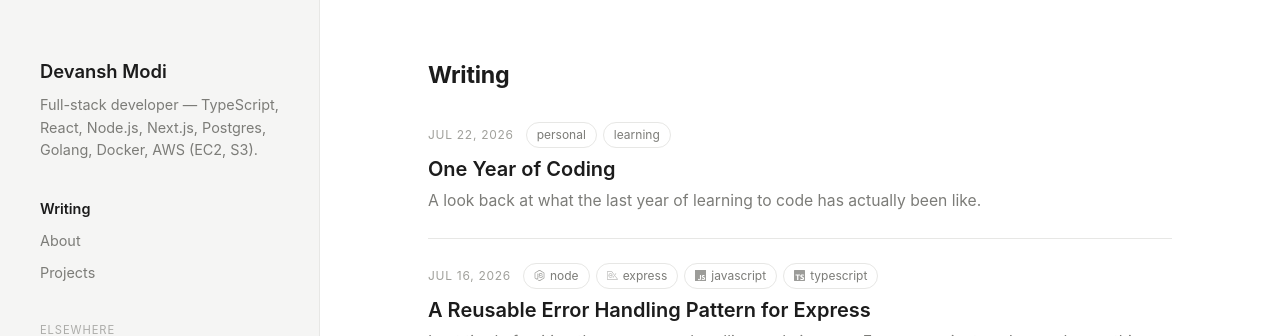
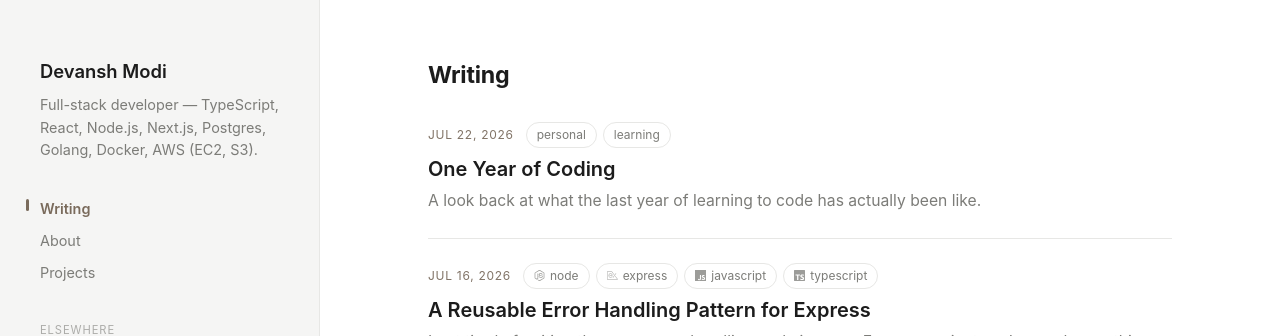
Before and after one commit to DevanshModi09/devanshmodi.in, a React (Vite) app: page / in a window 1280 px wide. Shown: the top 336 px of the page. Built offline with nearby package versions, Linux system fonts and the light colour scheme.

Commit message:
add a subtle color

```diff
--- a/src/index.css
+++ b/src/index.css
@@ -12,6 +12,7 @@
   --text-muted: #7c7c78;
   --text-faint: #a0a09b;
   --border: #e7e7e5;
+  --accent: hsl(30 14% 42%); /* taupe , when its white theme */
   --sans: "Avenir Next", Avenir, -apple-system, BlinkMacSystemFont, "Segoe UI",
     Roboto, sans-serif;
   --mono: ui-monospace, "SF Mono", Menlo, Consolas, monospace;
@@ -25,6 +26,7 @@
   --text-muted: #92928d;
   --text-faint: #6e6e69;
   --border: #2b2b29;
+  --accent: hsl(220 18% 65%); /* slate , only when its dark theme */
 }
 
 body {
@@ -98,6 +100,7 @@ a:hover {
 }
 
 .sidebar-nav a {
+  position: relative;
   font-size: 0.9rem;
   color: var(--text-muted);
   text-decoration: none;
@@ -109,8 +112,24 @@ a:hover {
 }
 
 .sidebar-nav a.active {
-  color: var(--text);
+  color: var(--accent);
   font-weight: 600;
+}
+
+.sidebar-nav a.active::before {
+  content: "";
+  position: absolute;
+  left: -14px;
+  top: 6px;
+  width: 3px;
+  height: 12px;
+  background: var(--accent);
+  border-radius: 2px;
+}
+
+.sidebar-nav-elsewhere a:hover,
+.sidebar-nav-elsewhere button:hover {
+  color: var(--accent);
 }
 
 .sidebar-nav button {
@@ -210,7 +229,7 @@ a:hover {
 
 .post-link time {
   font-size: 0.75rem;
-  color: var(--text-faint);
+  color: color-mix(in srgb, var(--accent) 85%, var(--text-faint));
   text-transform: uppercase;
   letter-spacing: 0.06em;
 }
```
